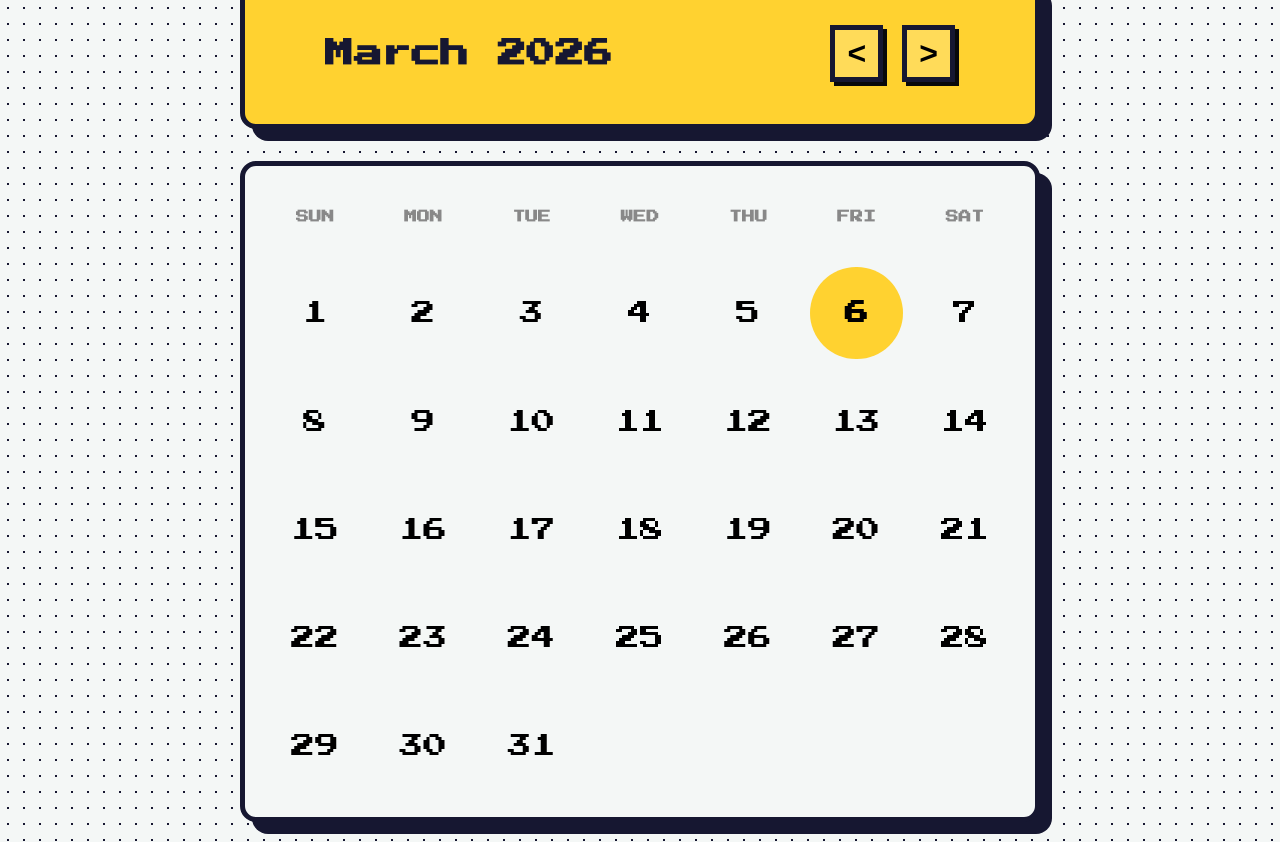
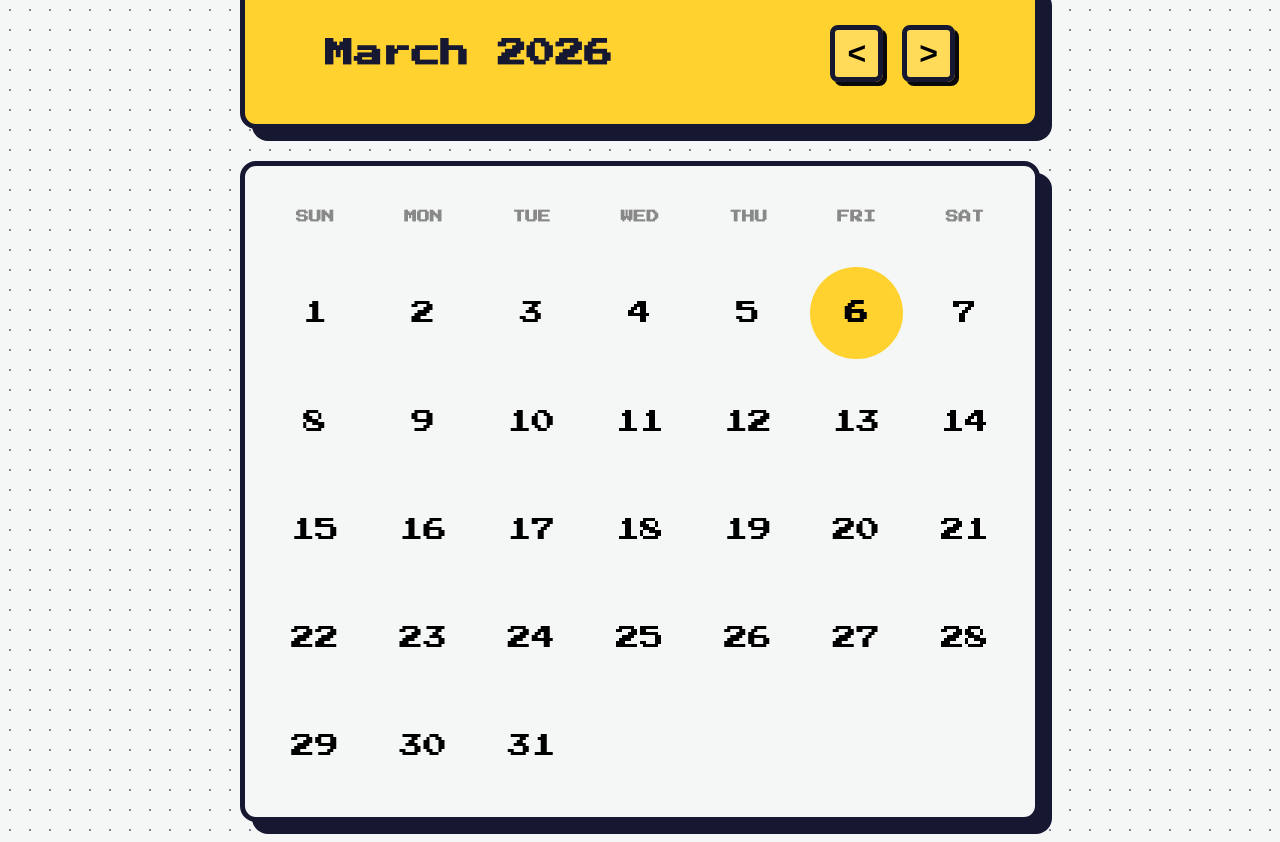
Before and after one commit to rainndev/Calendar, a website built with Vite: page index.html in a window 1280 px wide. Built offline with nearby package versions, Linux system fonts and the light colour scheme.

Commit message:
feat: update background styling and enhance button border radius for improved UI

```diff
--- a/src/css/style.css
+++ b/src/css/style.css
@@ -2,6 +2,7 @@
   --primary-color: oklch(87.9% 0.169 91.605);
   --bg-color: oklch(0.974 0.003 174.48);
   --text-color: oklch(0.22 0.05 280);
+  --black-color: oklch(0.22 0.05 280/0.5);
   --accent-color: oklch(0.978 0.058 102.16);
 }
 
@@ -103,6 +104,7 @@ body {
   border: 5px solid var(--text-color);
   box-shadow: 4px 4px 0px 0px #09090b;
   transition: all 0.2s;
+  border-radius: 0.5rem;
 }
 
 .buttons:active {
@@ -117,6 +119,6 @@ body {
   height: 100%;
   width: 100%;
   background-color: var(--bg-color);
-  background-image: radial-gradient(var(--text-color) 1px, transparent 1px);
-  background-size: 16px 16px;
+  background-image: radial-gradient(var(--black-color) 1px, transparent 1px);
+  background-size: 20px 20px;
 }
```
